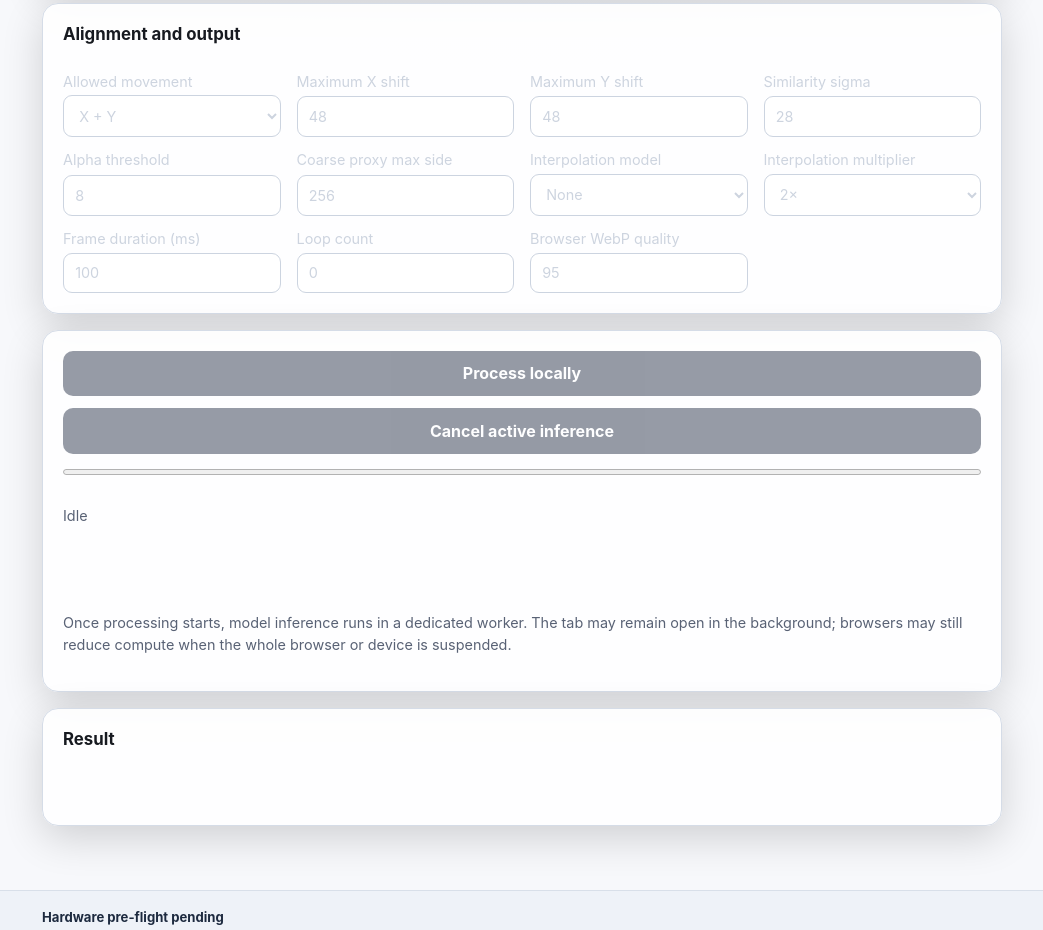
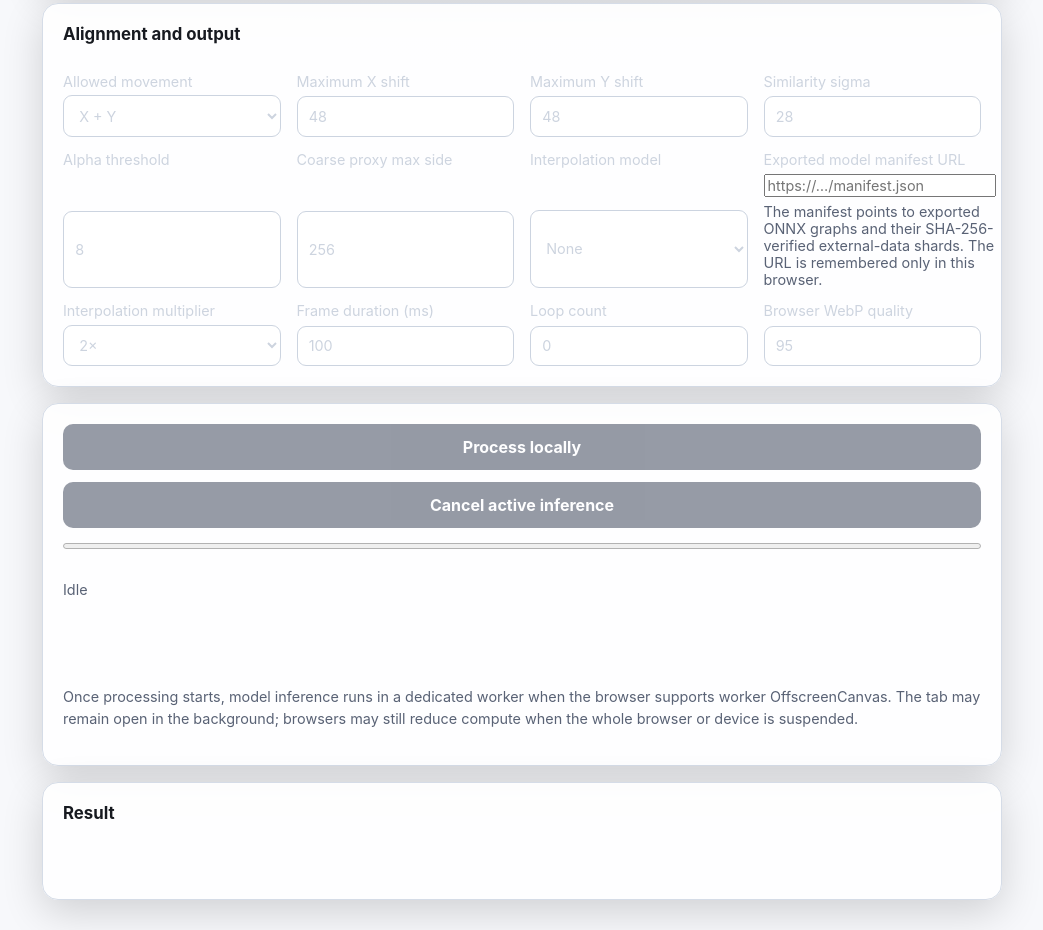
Before and after one commit to kitty-crow/webp-animator, a website with bundled scripts: page browser/index.html in a window 1280 px wide. Shown: the part 497-1427 px from the top of the page, without its empty margins (118-1161 px from the left). Built offline with nearby package versions, Linux system fonts and the light colour scheme; files whose address does not match are found by name.

Commit message:
Expose browser generative interpolation engines

```diff
--- a/browser/index.html
+++ b/browser/index.html
@@ -51,7 +51,14 @@
         <select id="interpolation-engine">
           <option value="none">None</option>
           <option value="rife">RIFE 4.25 ONNX</option>
+          <option value="resshift">Multi-Input ResShift</option>
+          <option value="mog">MoG generative VFI</option>
+          <option value="tooncrafter">ToonCrafter</option>
         </select>
+      </label>
+      <label id="model-manifest-field" hidden>Exported model manifest URL
+        <input id="model-manifest-url" type="url" inputmode="url" autocomplete="off" placeholder="https://…/manifest.json">
+        <span class="muted">The manifest points to exported ONNX graphs and their SHA-256-verified external-data shards. The URL is remembered only in this browser.</span>
       </label>
       <label>Interpolation multiplier
         <select id="interpolation-multiplier">
@@ -71,7 +78,7 @@
       <progress id="progress" value="0" max="1"></progress>
       <p id="progress-text" class="muted">Idle</p>
       <p id="status" role="status" aria-live="polite"></p>
-      <p class="muted">Once processing starts, model inference runs in a dedicated worker. The tab may remain open in the background; browsers may still reduce compute when the whole browser or device is suspended.</p>
+      <p class="muted">Once processing starts, model inference runs in a dedicated worker when the browser supports worker OffscreenCanvas. The tab may remain open in the background; browsers may still reduce compute when the whole browser or device is suspended.</p>
     </section>
 
     <section class="card output">
```
